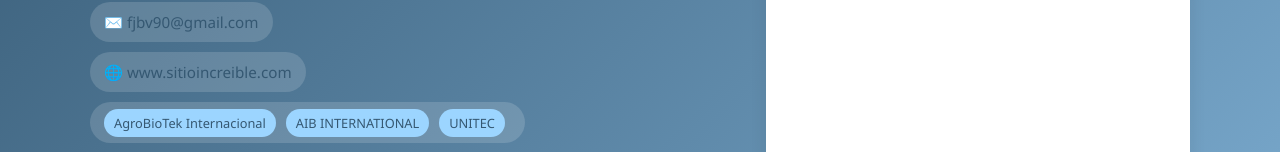
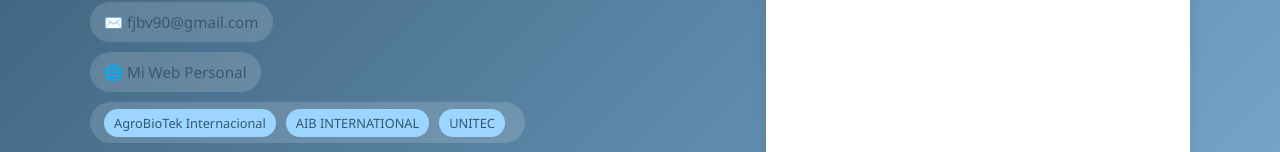
Before and after one commit to fjbv90/cv, a plain HTML site: page index.html in a window 1280 px wide. Shown: the part 355-507 px from the top of the page. Drawn offline with Linux system fonts and the light colour scheme.

Commit message:
Update index.html

```diff
--- a/index.html
+++ b/index.html
@@ -26,7 +26,7 @@
           </li>
           <li>
             <span class="pill">🌐</span>
-            <a href="https://www.sitioincreible.com" target="_blank" rel="noopener">www.sitioincreible.com</a>
+            <a href="https://fjbv90.github.io/cv/" target="_blank" rel="noopener">Mi Web Personal</a>
           </li>
           <li class="hero__brands" aria-label="Instituciones">
             <span class="tag">AgroBioTek Internacional</span>
```
